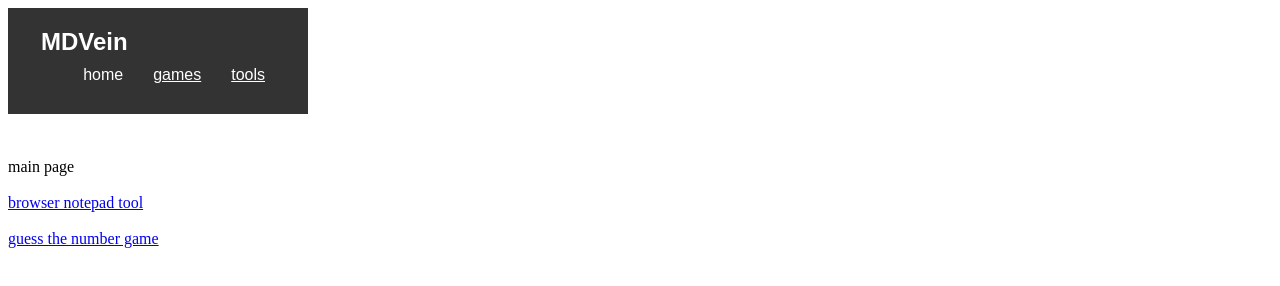
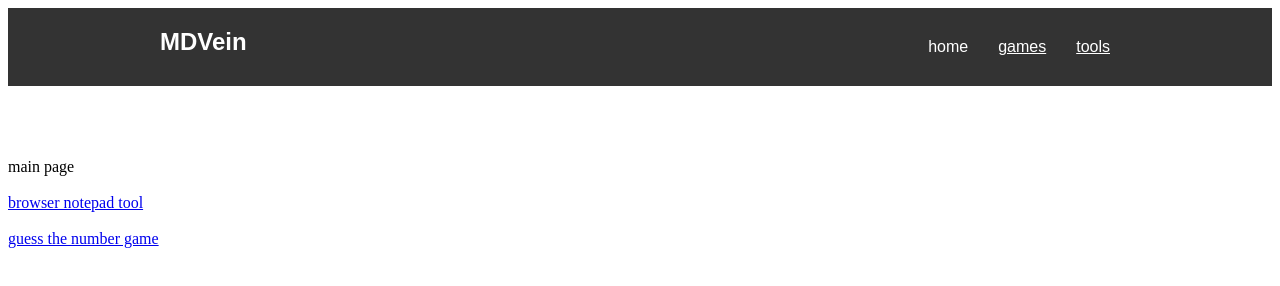
Before and after one commit to MDVein/mdvein.github.io, a plain HTML site: page index.html in a window 1280 px wide. Drawn offline with Linux system fonts and the light colour scheme.

Commit message:
Update index.html

```diff
--- a/index.html
+++ b/index.html
@@ -1,6 +1,6 @@
 <html>
   <title>main page</title>
-<object type="text/html" data="nav.html"></object>
+<object type="text/html" data="nav.html" width=100%></object>
   <br>
 main page
 <br>
```
